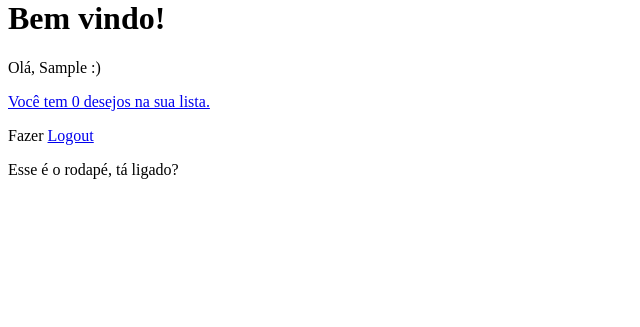
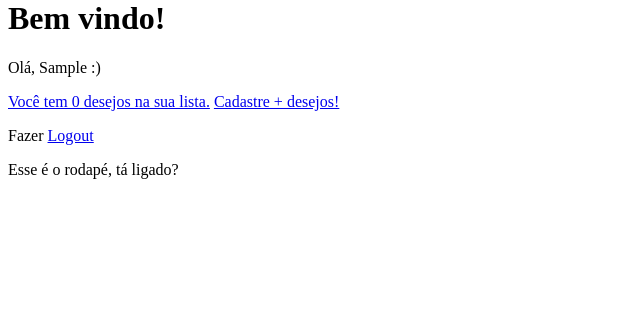
Before and after one commit to DesenvolvedoresGoogle/QueroMe, a Django app: template templates/home.html in a window 1280 px wide. Shown: the part 473-800 px from the top of the page, without its empty margins (0-640 px from the left). Run offline with Django 3.2, Linux system fonts and the light colour scheme; the template is opened without the code that fills it, so the values that code supplies are empty; the visitor is signed in with stand-in values (Sample User, id 1); parts of the project's set-up code (start-up, migrations or seed data) failed here and were passed over; some libraries are stand-ins or nearby versions.

Commit message:
refatoração

```diff
--- a/templates/home.html
+++ b/templates/home.html
@@ -8,6 +8,7 @@
             Olá, {{request.user.first_name}} :)
             <p>
                 <a href="{% url listar %}">Você tem {{ request.user.wishlist_set.count }} desejos na sua lista.</a>
+                <a href="{% url wish %}">Cadastre + desejos!</a>
             </p>
             Fazer <a href="{%url logout%}">Logout</a>
     {%else%}
```
